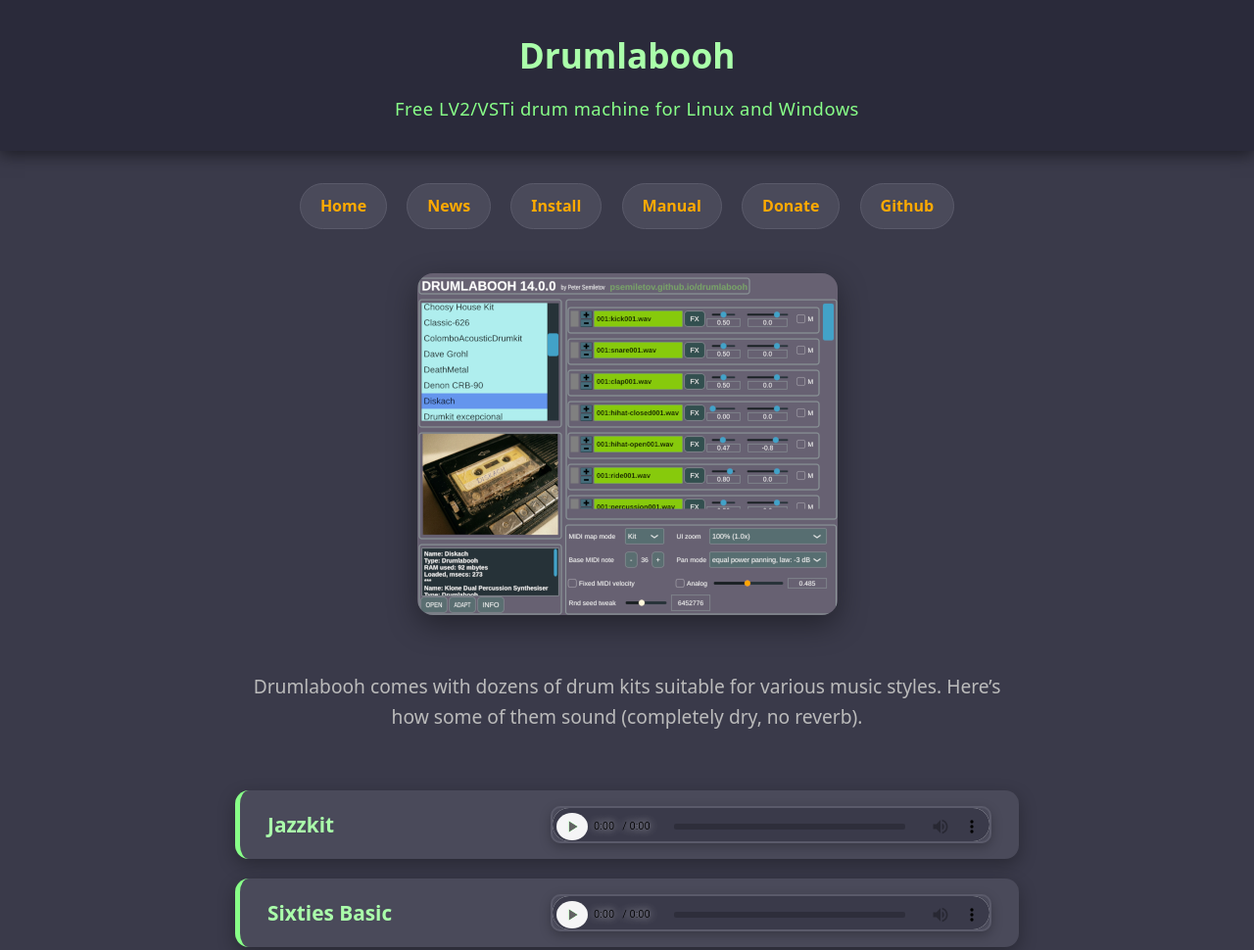
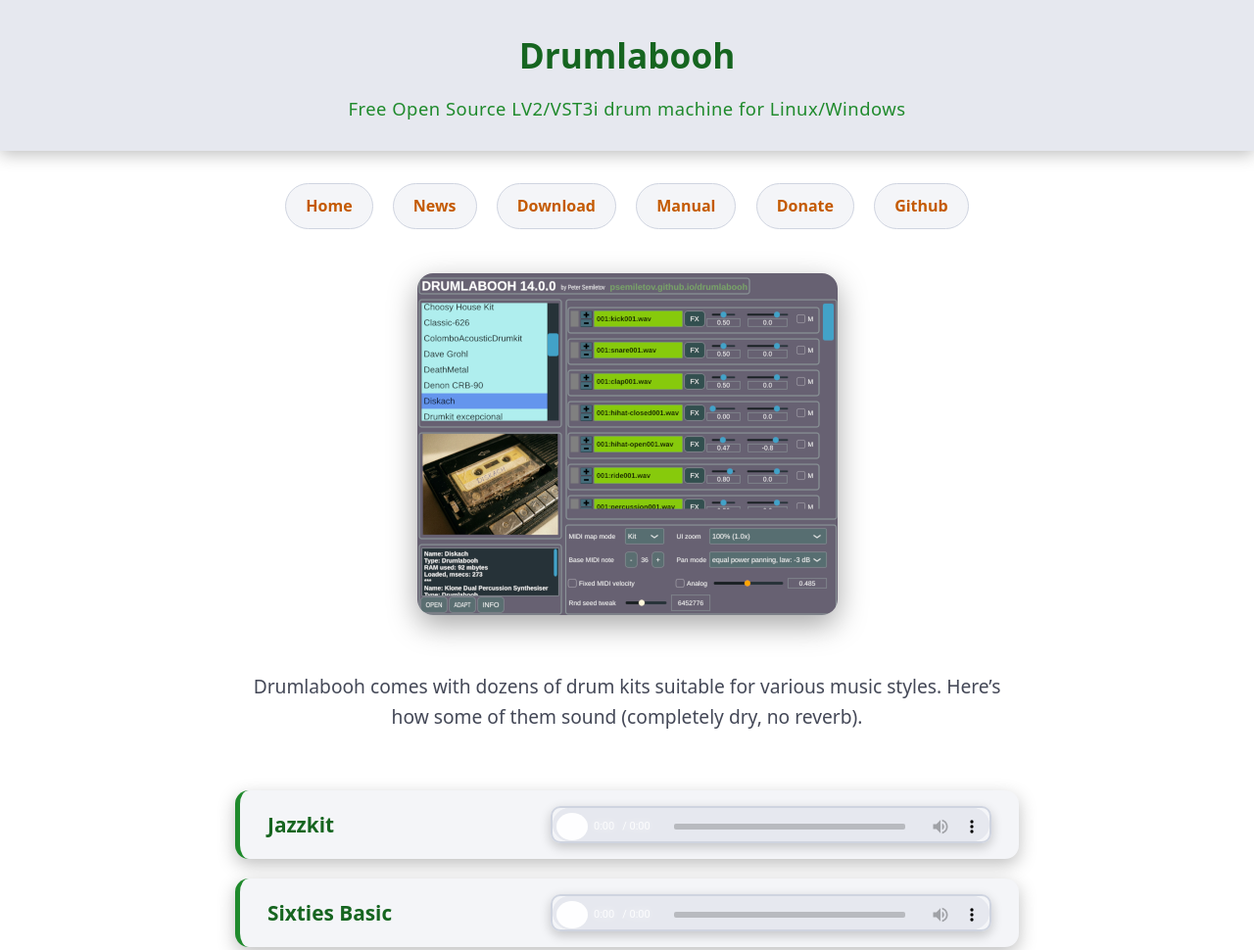
Before and after one commit to psemiletov/drumlabooh, a plain HTML site: page docs/index.html in a window 1280 px wide. Shown: the top 970 px of the page at 98% size. Drawn offline with Linux system fonts and the light colour scheme.

Commit message:
en site ver fix

```diff
--- a/docs/index.html
+++ b/docs/index.html
@@ -3,8 +3,9 @@
 <head>
   <meta charset="UTF-8">
   <meta name="viewport" content="width=device-width, initial-scale=1.0">
+  <meta name="color-scheme" content="dark light">
 
-  <title>Drumlabooh: Free VST3i/LV2 drum machine for Linux and Windows</title>
+  <title>Drumlabooh: Free Open Source LV2/VST3i drum machine for Linux/Windows</title>
 
   <link rel="alternate" hreflang="en" href="https://psemiletov.github.io/drumlabooh/index.html" />
 <link rel="alternate" hreflang="ru" href="https://psemiletov.github.io/drumlabooh/ru/index.html" />
@@ -15,12 +16,12 @@
 <body>
 <header>
   <h1>Drumlabooh</h1>
-  <p class="tagline">Free LV2/VSTi drum machine for Linux and Windows</p>
+  <p class="tagline">Free Open Source LV2/VST3i drum machine for Linux/Windows</p>
 </header>
 <nav>
   <a href="index.html">Home</a>
   <a href="news.html">News</a>
-  <a href="install.html">Install</a>
+  <a href="install.html">Download</a>
   <a href="manual.html">Manual</a>
   <a href="donate.html">Donate</a>
   <a href="https://github.com/psemiletov/drumlabooh">Github</a>
@@ -141,7 +142,7 @@ Drumlabooh comes with dozens of drum kits suitable for various music styles. Her
   background: var(--main-dark);
   border-top: 4px solid var(--green-accent);
   color: var(--text-medium);
-  font-family: 'Inter', sans-serif;
+  font-family: sans-serif;
   font-size: 0.95rem;
   line-height: 1.5;
 ">
--- a/docs/styles.css
+++ b/docs/styles.css
@@ -15,6 +15,29 @@
   --player-bg: #3a3a4a;          /* фон аудиоплеера */
   --play-button-bg: #88ff88;     /* яркий зелёный для кнопки play */
   --hover-text-dark: #222222;    /* тёмный текст при ховере на зелёном фоне */
+  --media-icon-filter: invert(0.2) brightness(2);
+}
+
+@media (prefers-color-scheme: light) {
+  :root {
+    --main-color: #2563eb;
+    --main-dark: #e6e8ef;          /* светлая шапка */
+    --main-light: #f4f5f8;         /* светлые блоки и кнопки меню */
+    --main-medium: #cfd4e0;        /* границы и разделители */
+    --green-muted: #4b7a4b;
+    --green-accent: #1f8a2c;       /* контрастный зелёный на светлом фоне */
+    --green-bright: #166520;       /* тёмно-зелёный для заголовков */
+    --orange-accent: #c45a00;      /* контрастный оранжевый для ссылок */
+    --orange-hover: #9e4700;
+    --text-dark: #1c1e26;          /* основной тёмный текст */
+    --text-medium: #444857;        /* второстепенный текст */
+    --bg-dark: #ffffff;            /* светлый фон страницы */
+    --card-bg: #f4f5f8;            /* светлый фон карточек */
+    --player-bg: #e6e8ef;          /* фон плеера */
+    --play-button-bg: #1f8a2c;
+    --hover-text-dark: #ffffff;    /* светлый текст при наведении на кнопку */
+    --media-icon-filter: brightness(0) invert(1);
+  }
 }
 
 * { box-sizing: border-box; margin: 0; padding: 0; }
@@ -29,9 +52,9 @@ body {
 
 header {
   background: var(--main-dark);
-  color: white;
+  color: var(--text-dark);
   padding: 28px 0;
-  box-shadow: 0 4px 16px rgba(0, 0, 0, 0.5);
+  box-shadow: 0 4px 16px rgba(0, 0, 0, 0.25);
 }
 
 h1 {
@@ -74,7 +97,7 @@ nav a {
 
 nav a:hover {
   background: var(--green-accent);
-  color: var(--hover-text-dark); /* тёмный текст на зелёном фоне */
+  color: var(--hover-text-dark); /* контрастный текст на акцентном фоне */
   transform: translateY(-2px);
 }
 
@@ -95,7 +118,7 @@ nav a:hover {
   max-height: 600px;
   object-fit: contain;
   border-radius: 16px;
-  box-shadow: 0 10px 30px rgba(0, 0, 0, 0.4);
+  box-shadow: 0 10px 30px rgba(0, 0, 0, 0.35);
   transition: transform 0.3s ease;
 }
 
@@ -139,13 +162,13 @@ nav a:hover {
   padding: 16px 28px;
   border-radius: 14px;
   border-left: 5px solid var(--green-accent);
-  box-shadow: 0 6px 18px rgba(0, 0, 0, 0.3);
+  box-shadow: 0 6px 18px rgba(0, 0, 0, 0.25);
   transition: transform 0.2s ease, box-shadow 0.2s ease;
 }
 
 .drum-card:hover {
   transform: translateY(-3px);
-  box-shadow: 0 10px 25px rgba(0, 0, 0, 0.45);
+  box-shadow: 0 10px 25px rgba(0, 0, 0, 0.35);
 }
 
 .card-title {
@@ -164,7 +187,7 @@ nav a:hover {
   height: 38px;
   border: 2px solid var(--main-medium);
   border-radius: 10px;
-  box-shadow: 0 4px 12px rgba(0, 0, 0, 0.25);
+  box-shadow: 0 4px 12px rgba(0, 0, 0, 0.2);
 }
 
 /* Глубокую кастомизацию контролов оставляем только для десктопов,
@@ -200,13 +223,12 @@ nav a:hover {
     margin: 0 2px;
     width: 28px;
     height: 28px;
-    filter: brightness(1.1);
     opacity: 0.95;
   }
 
   .drum-card audio::-webkit-media-controls-play-button,
   .drum-card audio::-webkit-media-controls-pause-button {
-    filter: invert(0.2) brightness(2);
+    filter: var(--media-icon-filter);
   }
 
   .drum-card audio::-moz-media-controls-panel {
@@ -218,7 +240,7 @@ nav a:hover {
   .drum-card audio::-webkit-media-controls-volume-slider,
   .drum-card audio::-webkit-media-controls-current-time-display,
   .drum-card audio::-webkit-media-controls-time-remaining-display {
-    filter: brightness(1.5);
+    filter: var(--media-icon-filter);
   }
 }
 
@@ -230,7 +252,7 @@ section {
   background: var(--main-light);
   padding: 40px;
   border-radius: 20px;
-  box-shadow: 0 10px 25px rgba(0, 0, 0, 0.3);
+  box-shadow: 0 10px 25px rgba(0, 0, 0, 0.25);
   margin-bottom: 40px;
 }
 
@@ -334,7 +356,7 @@ ul.features li::before {
   background: var(--main-light);
   padding: 30px;
   border-radius: 20px;
-  box-shadow: 0 10px 25px rgba(0, 0, 0, 0.3);
+  box-shadow: 0 10px 25px rgba(0, 0, 0, 0.25);
   margin-bottom: 50px;
 }
 
@@ -398,7 +420,7 @@ pre {
 }
 
 code {
-  background: var(--main-light);
+  background: var(--main-medium);
   padding: 2px 6px;
   border-radius: 4px;
   font-family: monospace;
@@ -413,14 +435,14 @@ code {
   max-width: 100%;
   height: auto;
   border-radius: 12px;
-  box-shadow: 0 8px 20px rgba(0, 0, 0, 0.4);
+  box-shadow: 0 8px 20px rgba(0, 0, 0, 0.35);
 }
 
 .donate-section {
   background: var(--main-light);
   padding: 60px 40px;
   border-radius: 20px;
-  box-shadow: 0 10px 25px rgba(0, 0, 0, 0.3);
+  box-shadow: 0 10px 25px rgba(0, 0, 0, 0.25);
   text-align: center;
 }
 
```
Also changed, not shown: docs/donate.html (+6 -4 lines), docs/download.html (renamed from docs/install.html, +7 -5 lines), docs/manual.html (+5 -3 lines), docs/news.html (+5 -3 lines), docs/ru/download.html (renamed from docs/ru/install.html), 2 other files.
